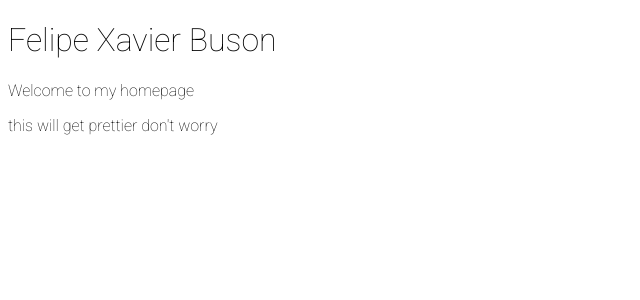
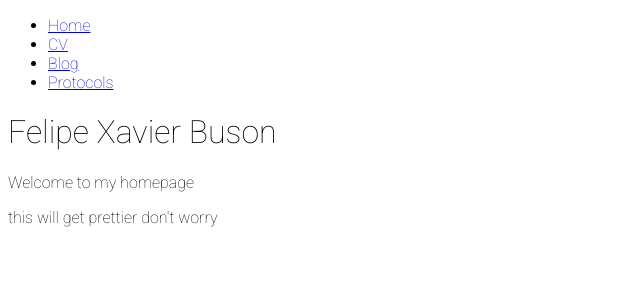
Before and after one commit to fxbuson/fxbuson.github.io, a Jekyll site: the page built from index.html, in a window 1280 px wide. Shown: the top 300 px of the page, without its empty margins (0-640 px from the left). Built offline with Jekyll 4.4.1, drawn with Linux system fonts in a browser that asks for light colours.

Commit message:
navbar MVP

```diff
--- /dev/null
+++ b/_includes/navbar.html
@@ -0,0 +1,8 @@
+<nav>
+    <ul>
+        <li><a href="{{ site.url }}">Home</a></li>
+        <li><a href="#">CV</a></li>
+        <li><a href="#">Blog</a></li>
+        <li><a href="#">Protocols</a></li>
+    </ul>
+</nav>
--- a/_layouts/title.html
+++ b/_layouts/title.html
@@ -11,6 +11,7 @@
     <link rel="stylesheet" href="{{ site.url }}/stylesheets/style.css">
 </head>
 <body>
+  {% include navbar.html %}
   {{ content }}
 </body>
 
```
